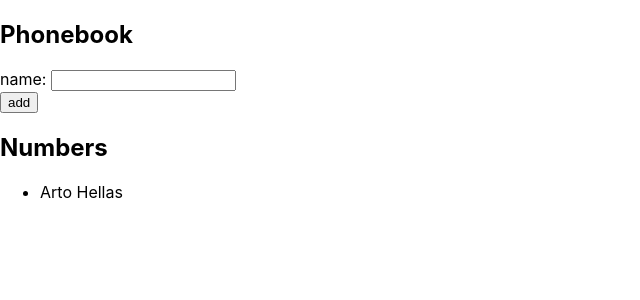
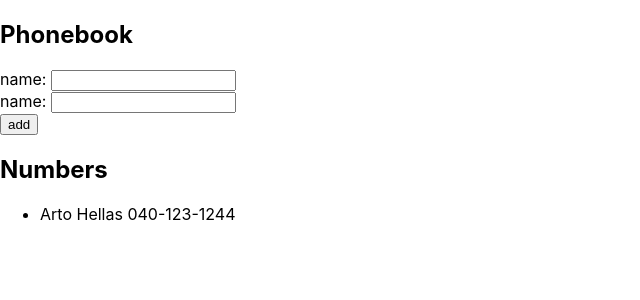
Before and after one commit to Kargamborgh/fullstackmooc, a React (Create React App) app in the folder osa2/puhelinluettelo/: page / in a window 1280 px wide. Shown: the top 300 px of the page, without its empty margins (0-640 px from the left). Built offline with nearby package versions, Linux system fonts and the light colour scheme.

Commit message:
edellinen olikin 2.7, nyt myös 2.8 tehty

```diff
--- a/osa2/puhelinluettelo/src/App.js
+++ b/osa2/puhelinluettelo/src/App.js
@@ -2,30 +2,40 @@ import React, { useState } from 'react'
 
 const App = () => {
   const [persons, setPersons] = useState([
-    { name: 'Arto Hellas' }
+    { name: 'Arto Hellas',
+      number: '040-123-1244' }
   ])
   const [ newName, setNewName ] = useState('')
+  const [ newNumber, setNewNumber ] = useState('')
 
   const addName = (event) => {
     event.preventDefault()
 
-    const nameObject = {
+    const personObject = {
       name: newName,
+      number: newNumber
     }
 
     if (persons.map(n => n.name).includes(newName)) {
       alert(`${newName} on jo lisätty`)
       setNewName('')
+      setNewNumber('')
     }
     else {
-    setPersons(persons.concat(nameObject))
+    setPersons(persons.concat(personObject))
     setNewName('')
+    setNewNumber('')
     }
   }
 
   const handleNewName = (event) => {
     console.log(event.target.value)
     setNewName(event.target.value)
+  }
+
+  const handleNewNumber = (event) => {
+    console.log(event.target.value)
+    setNewNumber(event.target.value)
   }
 
   return (
@@ -39,6 +49,12 @@ const App = () => {
        />
         </div>
         <div>
+          name: <input
+       value={newNumber}
+       onChange={handleNewNumber}
+       />
+        </div>
+        <div>
           <button type="submit">add</button>
         </div>
       </form>
@@ -46,7 +62,7 @@ const App = () => {
       <ul>
         {persons.map(person =>
         <li key={person.name}>
-          {person.name}
+          {person.name} {person.number}
           </li>
         )}
       </ul>
```
